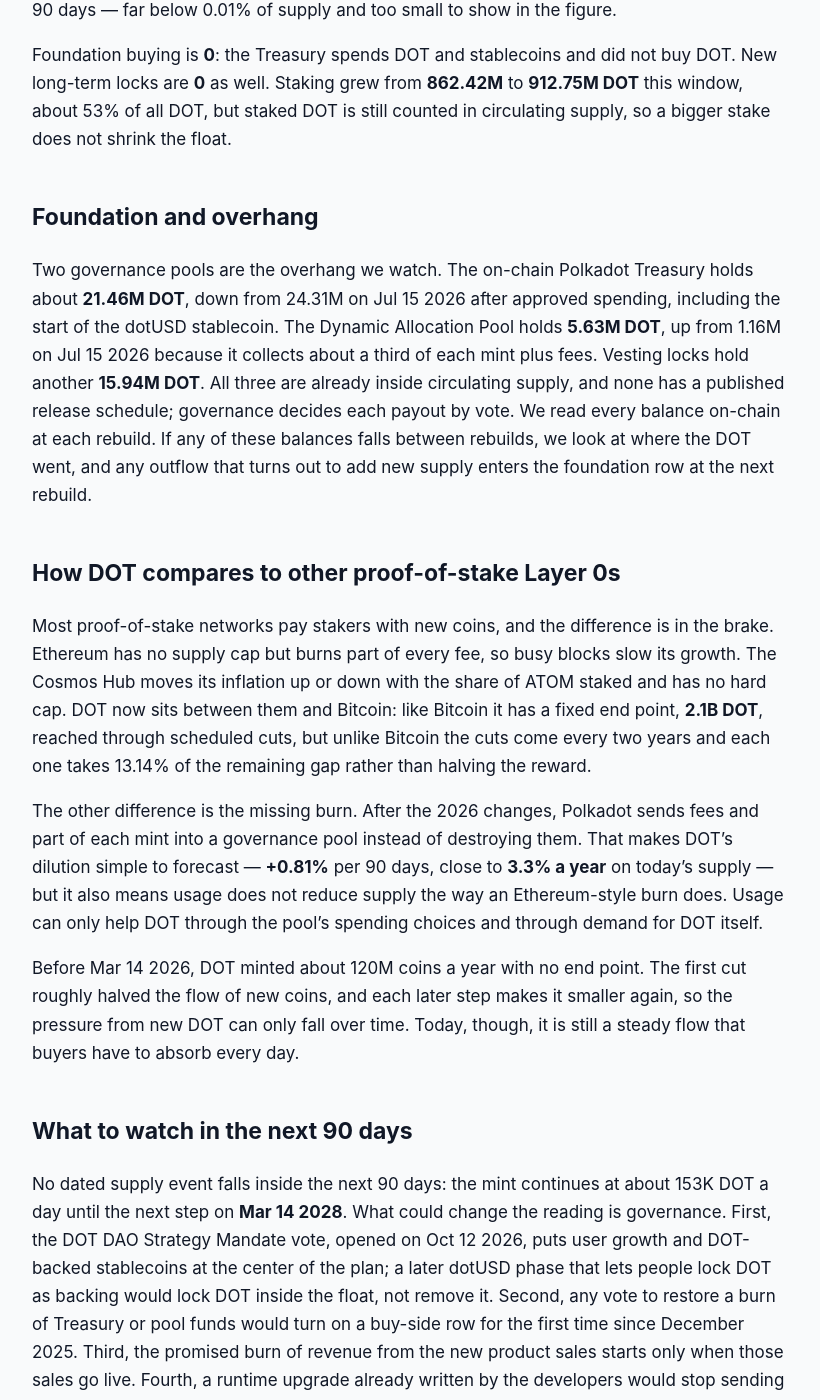
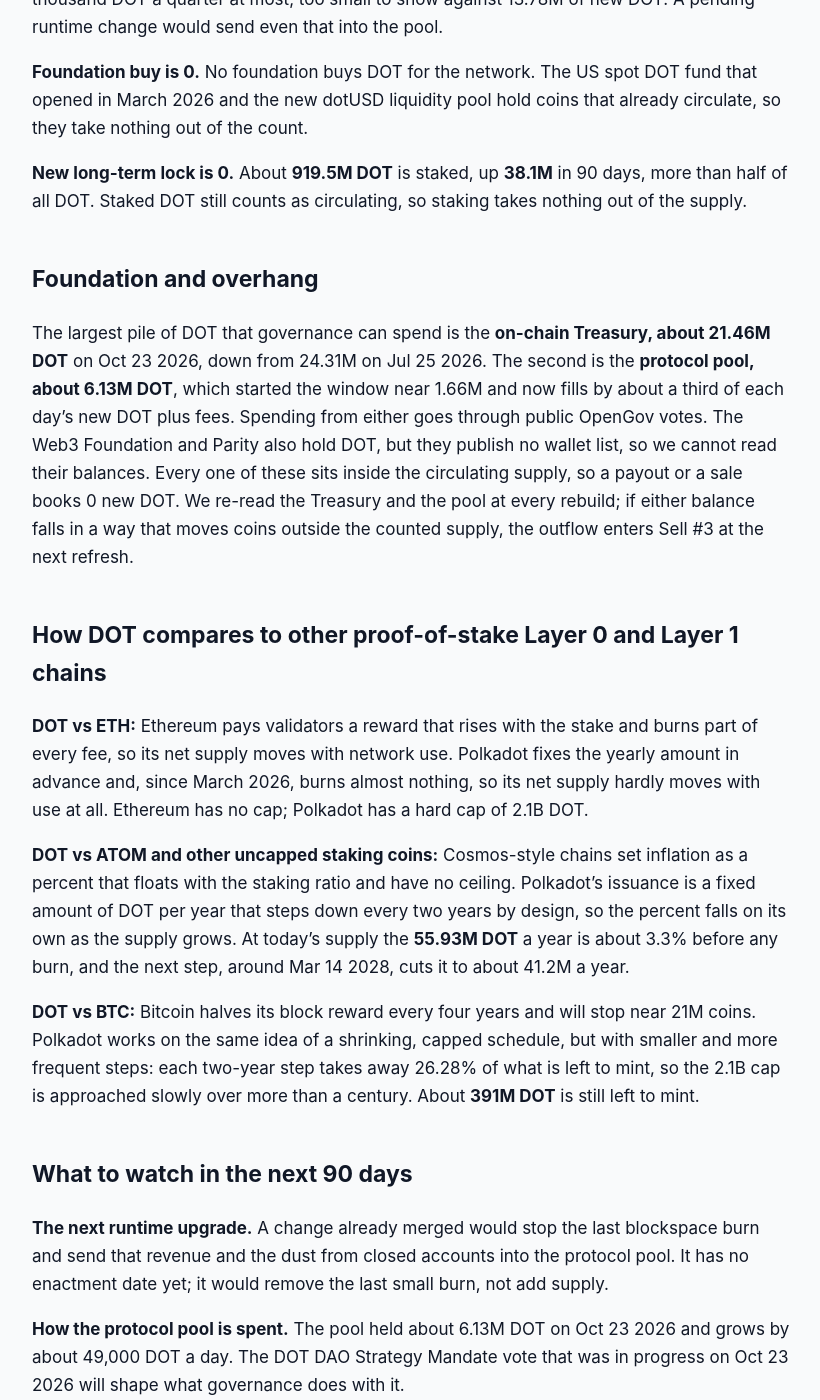
Before and after one commit to jeevansongmy-spec/mrnasdog-articles, a Jekyll site: the page built from crypto/dot-pressure-framework.md, in a window 1280 px wide and 1400 px high, scrolled down 1689 px. Shown: the whole window, without its empty margins (228-1048 px from the left). Built offline with Jekyll 4.4.1, drawn with Linux system fonts in a browser that asks for light colours; some of the changed text lies outside the part shown.

Commit message:
publish: crypto/dot-pressure-framework

```diff
--- a/crypto/dot-pressure-framework.md
+++ b/crypto/dot-pressure-framework.md
@@ -1,6 +1,6 @@
 ---
 title:         "DOT Inflation Analysis · October 2026 · Supply growing · projected to keep growing"
-description:   "DOT supply keeps growing: Polkadot minted 13.78M new DOT in 90 days on its 2.1B-cap curve and burned almost none, so supply rose +0.81%, the same next."
+description:   "DOT is mildly inflationary: Polkadot minted 13.78M DOT in 90 days on a fixed curve capped at 2.1B, burned almost none, and supply rose +0.81%. Checked Oct 23 2026."
 canonical_url: "https://mrnasdog.com/research/dot/inflation"
 tags:          ["crypto", "dot", "polkadot", "layer0"]
 published:     true
@@ -12,46 +12,56 @@ published:     true
 
 # DOT Inflation Analysis · October 2026 · Supply growing · projected to keep growing
 
-Polkadot's DOT supply is growing and will keep growing at the same pace for the next 90 days. The network minted **13.78M DOT** between Jul 15 and Oct 13 2026, about **153K DOT a day**, and destroyed almost none of it, so net supply rose **+0.81%** against **1.71B DOT** in circulation. The mint follows a stepped curve that aims at a **2.1B DOT** hard cap and does not change again until **Mar 14 2028**.
+**Polkadot (DOT)** is mildly inflationary. Its issuance curve minted **13.78M DOT** between Jul 25 and Oct 23 2026, and almost nothing was burned, so the DOT supply grew **+0.81%** in 90 days, with the same **+0.81%** expected over the next 90. Other trackers read **+0.78%**. New DOT comes only from a fixed yearly amount of **55.93M DOT**, set by the vote that capped Polkadot at **2.1B DOT**, and that amount does not change until about Mar 14 2028.
 
 ## The verdict, in one paragraph
 
-Over the last 90 days Polkadot added **13.78M DOT** and removed **0** that we count, a net change of **+0.81%**; the next 90 days project the same **+0.81%**. Our supply monitor reads **+1.09%** for its own 90-day window, a gap of **0.28 percentage points** — small enough that no warning chip ships, and our number stands. The monitor reads market snapshots, which wobble a little; the on-chain total-supply counter rose in three almost identical 30-day steps of about 4.59M DOT each. DOT is a capped-curve chain with steady, predictable dilution: no unlock cliffs, no burn engine, and one big dial — the issuance curve — that only governance can turn.
+DOT supply rose **+0.81%** over the last 90 days, and the next 90 days project the same **+0.81%**. Other trackers read **+0.78%** for the same window, a gap of **0.03 percentage points**, so the two readings agree and no warning flag is shown. Polkadot sells no tokens on a calendar, has no team unlock left and runs no buyback; its whole supply story is one steady issuance stream against a burn that is close to zero. The cite-able label: **a capped, slowly inflating network where every new DOT is printed on a fixed curve**.
 
 ## Sell pressure: where new DOT comes from
 
-Protocol inflation is the only source of new DOT: **13.78M DOT** in 90 days. Since Referendum 1710 took effect on Mar 14 2026, Polkadot pays out each year about 13.14% of the gap between its supply on that day and the 2.1B cap — roughly **55.9M DOT a year**, down from about 120M before the cut. The amount is set by time, not by block count, so faster or slower blocks do not change it. Supply read on-chain at both ends of the window rose by 13,782,179 DOT, within 304 DOT of what the curve says, which also tells us nothing meaningful was destroyed along the way. About a third of each mint lands in a governance pool, and the rest pays the people who stake DOT and the validators who run the network.
+**Protocol inflation is the only source of new DOT: 13.78M DOT in 90 days.** Since the March 2026 cut, the Polkadot runtime mints a fixed **55.93M DOT a year**, about **153,100 DOT a day**, in small amounts every minute. The yearly amount is 13.14% of the gap between the supply in March 2026 and the 2.1B DOT cap. On-chain, the DOT total supply rose by 13.78M between Jul 25 and Oct 23 2026, matching the curve to within a few hundred DOT. About **45%** of each day's new DOT goes to stakers, about **23%** pays validators, and about **32%** goes into a protocol pool that governance controls. The pool's share is new supply all the same: those DOT exist and can be spent.
 
-Vesting unlocks add **0**. DOT has no team or investor unlock calendar left. About **15.94M DOT** sits in on-chain vesting locks spread over 1,071 accounts, each releasing a little every block, but locked balances are already counted as circulating, so a release only frees coins that were already in the supply figure.
+**Vesting unlocks are 0.** Polkadot has no team or investor unlock calendar. The small vesting schedules still on-chain belong to coins that are already counted as circulating, so their release adds nothing to the DOT supply.
 
-Foundation and unscheduled unlocks add **0**. The Polkadot Treasury spent about 2.85M DOT through approved votes in this window, but its coins are counted as circulating, so spending them moves DOT between holders without creating supply. Long-term locks and bankruptcy releases also add **0**: no estate or trustee is paying out DOT, and the copy of DOT minted on another chain during the April 2026 bridge exploit was not native DOT.
+**Foundation and unscheduled unlocks are 0.** The Polkadot Treasury paid out about **2.85M DOT** in the window, and the protocol pool will pay out what it collects, but every one of those DOT is already counted in the 1.71B circulating supply. Spending them moves existing coins from one wallet to another; it does not create new ones.
+
+**Long-term locked or bankruptcy is 0.** There is no bankruptcy estate, court-held pile or exchange recovery fund of DOT waiting to be released.
 
 ## Buy pressure: where new DOT goes
 
-There is no programmatic buyback: **0**. In August 2026 a governance vote promised that all DOT earned from a future product sale would be taken out of supply, but those sales have not started, and a follow-up vote to name a permanent burn account was rejected.
+**Programmatic buyback is 0.** No contract and no treasury buys DOT on the market. On Aug 21 2026 a Wish for Change referendum passed asking that all future revenue from JAM storage sales be burned, and a follow-up vote to name a keyless burn account was rejected on Sep 27 2026. That product has not launched, so the wish has burned nothing yet.
 
-The protocol fee burn is **0** in our ledger. Transaction fees on Polkadot no longer get destroyed: they flow into the Dynamic Allocation Pool, a governance-controlled pool that also receives part of every mint, and the old Treasury burn was switched off in December 2025. The one burn still running destroys money paid for blockspace, which came to a few thousand DOT in 90 days — far below 0.01% of supply and too small to show in the figure.
+**Protocol fee burn is 0.** Polkadot used to destroy part of its fees and part of the unspent Treasury. Since the March 2026 upgrade, transaction fees, slashes and smart-contract burns all go into the protocol pool instead, and the Treasury burn has ended. The one burn left is blockspace revenue: cores sell for about **10 DOT** each per 28-day period, so the burn is a few thousand DOT a quarter at most, too small to show against 13.78M of new DOT. A pending runtime change would send even that into the pool.
 
-Foundation buying is **0**: the Treasury spends DOT and stablecoins and did not buy DOT. New long-term locks are **0** as well. Staking grew from **862.42M** to **912.75M DOT** this window, about 53% of all DOT, but staked DOT is still counted in circulating supply, so a bigger stake does not shrink the float.
+**Foundation buy is 0.** No foundation buys DOT for the network. The US spot DOT fund that opened in March 2026 and the new dotUSD liquidity pool hold coins that already circulate, so they take nothing out of the count.
+
+**New long-term lock is 0.** About **919.5M DOT** is staked, up **38.1M** in 90 days, more than half of all DOT. Staked DOT still counts as circulating, so staking takes nothing out of the supply.
 
 ## Foundation and overhang
 
-Two governance pools are the overhang we watch. The on-chain Polkadot Treasury holds about **21.46M DOT**, down from 24.31M on Jul 15 2026 after approved spending, including the start of the dotUSD stablecoin. The Dynamic Allocation Pool holds **5.63M DOT**, up from 1.16M on Jul 15 2026 because it collects about a third of each mint plus fees. Vesting locks hold another **15.94M DOT**. All three are already inside circulating supply, and none has a published release schedule; governance decides each payout by vote. We read every balance on-chain at each rebuild. If any of these balances falls between rebuilds, we look at where the DOT went, and any outflow that turns out to add new supply enters the foundation row at the next rebuild.
+The largest pile of DOT that governance can spend is the **on-chain Treasury, about 21.46M DOT** on Oct 23 2026, down from 24.31M on Jul 25 2026. The second is the **protocol pool, about 6.13M DOT**, which started the window near 1.66M and now fills by about a third of each day's new DOT plus fees. Spending from either goes through public OpenGov votes. The Web3 Foundation and Parity also hold DOT, but they publish no wallet list, so we cannot read their balances. Every one of these sits inside the circulating supply, so a payout or a sale books 0 new DOT. We re-read the Treasury and the pool at every rebuild; if either balance falls in a way that moves coins outside the counted supply, the outflow enters Sell #3 at the next refresh.
 
-## How DOT compares to other proof-of-stake Layer 0s
+## How DOT compares to other proof-of-stake Layer 0 and Layer 1 chains
 
-Most proof-of-stake networks pay stakers with new coins, and the difference is in the brake. Ethereum has no supply cap but burns part of every fee, so busy blocks slow its growth. The Cosmos Hub moves its inflation up or down with the share of ATOM staked and has no hard cap. DOT now sits between them and Bitcoin: like Bitcoin it has a fixed end point, **2.1B DOT**, reached through scheduled cuts, but unlike Bitcoin the cuts come every two years and each one takes 13.14% of the remaining gap rather than halving the reward.
+**DOT vs ETH:** Ethereum pays validators a reward that rises with the stake and burns part of every fee, so its net supply moves with network use. Polkadot fixes the yearly amount in advance and, since March 2026, burns almost nothing, so its net supply hardly moves with use at all. Ethereum has no cap; Polkadot has a hard cap of 2.1B DOT.
 
-The other difference is the missing burn. After the 2026 changes, Polkadot sends fees and part of each mint into a governance pool instead of destroying them. That makes DOT's dilution simple to forecast — **+0.81%** per 90 days, close to **3.3% a year** on today's supply — but it also means usage does not reduce supply the way an Ethereum-style burn does. Usage can only help DOT through the pool's spending choices and through demand for DOT itself.
+**DOT vs ATOM and other uncapped staking coins:** Cosmos-style chains set inflation as a percent that floats with the staking ratio and have no ceiling. Polkadot's issuance is a fixed amount of DOT per year that steps down every two years by design, so the percent falls on its own as the supply grows. At today's supply the **55.93M DOT** a year is about 3.3% before any burn, and the next step, around Mar 14 2028, cuts it to about 41.2M a year.
 
-Before Mar 14 2026, DOT minted about 120M coins a year with no end point. The first cut roughly halved the flow of new coins, and each later step makes it smaller again, so the pressure from new DOT can only fall over time. Today, though, it is still a steady flow that buyers have to absorb every day.
+**DOT vs BTC:** Bitcoin halves its block reward every four years and will stop near 21M coins. Polkadot works on the same idea of a shrinking, capped schedule, but with smaller and more frequent steps: each two-year step takes away 26.28% of what is left to mint, so the 2.1B cap is approached slowly over more than a century. About **391M DOT** is still left to mint.
 
 ## What to watch in the next 90 days
 
-No dated supply event falls inside the next 90 days: the mint continues at about 153K DOT a day until the next step on **Mar 14 2028**. What could change the reading is governance. First, the DOT DAO Strategy Mandate vote, opened on Oct 12 2026, puts user growth and DOT-backed stablecoins at the center of the plan; a later dotUSD phase that lets people lock DOT as backing would lock DOT inside the float, not remove it. Second, any vote to restore a burn of Treasury or pool funds would turn on a buy-side row for the first time since December 2025. Third, the promised burn of revenue from the new product sales starts only when those sales go live. Fourth, a runtime upgrade already written by the developers would stop sending blockspace revenue to be burned and route it into the governance pool instead, removing the last small burn.
+**The next runtime upgrade.** A change already merged would stop the last blockspace burn and send that revenue and the dust from closed accounts into the protocol pool. It has no enactment date yet; it would remove the last small burn, not add supply.
+
+**How the protocol pool is spent.** The pool held about 6.13M DOT on Oct 23 2026 and grows by about 49,000 DOT a day. The DOT DAO Strategy Mandate vote that was in progress on Oct 23 2026 will shape what governance does with it.
+
+**Treasury payouts.** The Treasury fell by about 2.85M DOT in 90 days, including DOT placed into the new DOT and dotUSD pool after the dotUSD vote was enacted on Oct 8 2026. Large new spends move existing DOT, but they decide how much of it reaches the market.
+
+**JAM storage sales.** If JAM launches and its storage is sold for DOT, the Aug 21 2026 wish says that revenue should be burned. That would be the first new buy-side flow since March 2026. No launch date is set.
 
 ## Summary
 
-Polkadot's DOT supply grew **+0.81%** in the 90 days to Oct 13 2026, from **13.78M DOT** of new issuance and almost no burn, and the same **+0.81%** is projected for the next 90 days. The mint is fixed by a stepped curve that pays about 55.9M DOT a year until Mar 14 2028 and aims at a hard cap of 2.1B DOT. The main risk is that nothing offsets it: fees and part of each mint now go to a governance pool rather than being burned, and the Treasury and pool together hold about 27M DOT that votes can spend. The cap and the two-yearly cuts mean the flow only gets smaller from here.
+Polkadot is mildly inflationary: **13.78M new DOT** in 90 days on a fixed curve, almost nothing burned, and supply up **+0.81%**, the same projected for the next 90 days. The mint is a fixed **55.93M DOT a year** until a step down around Mar 14 2028, inside a hard cap of **2.1B DOT**. There are no vesting unlocks, no buyback and, since March 2026, almost no burn, because fees are kept in a protocol pool instead. The key risk is how governance spends the **21.46M DOT Treasury** and the fast-growing **6.13M DOT pool**; the key limit is the cap.
 
-*MrNasDog Pressure Framework analysis of DOT, Metric 1 — Inflation. Data + explanation only. Not financial advice. Checked Oct 13 2026.*
+*MrNasDog Pressure Framework analysis of DOT, Metric 1 — Inflation. Data + explanation only. Not financial advice. Checked Oct 23 2026.*
```
